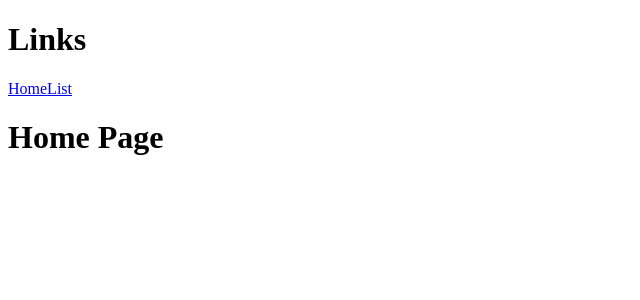
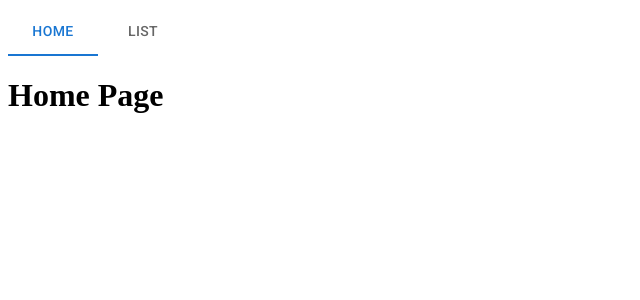
Before and after one commit to poisongrape/random-dvd-site, a React (Create React App) app: page / in a window 1280 px wide. Shown: the top 300 px of the page, without its empty margins (0-640 px from the left). Built offline with nearby package versions, Linux system fonts and the light colour scheme; the HTML template or start-up script is replaced by a standard one.

Commit message:
Rename AppLinks to MenuBar. Add navigation menu.

```diff
--- a/src/App.js
+++ b/src/App.js
@@ -1,11 +1,11 @@
 import { BrowserRouter } from "react-router-dom";
-import AppLinks from "./routes/AppLinks";
+import { MenuBar } from "./components/MenuBar";
 import AppRoutes from "./AppRoutes";
 
 function App() {
   return (
     <BrowserRouter>
-      <AppLinks />
+      <MenuBar />
       <AppRoutes />
     </BrowserRouter>
   );
--- /dev/null
+++ b/src/components/MenuBar.js
@@ -0,0 +1,53 @@
+import React from "react";
+import { useNavigate, useLocation } from "react-router-dom";
+import { css } from "@emotion/react"
+import { Tabs, Tab } from "@mui/material";
+import { Path } from "../consts";
+
+
+const styles = {
+  drawer: css`
+    display: { xs: block, sm: none },
+    & .MuiDrawer-paper': { boxSizing: border-box, width: 240 }
+  `
+}
+
+const tabs = [
+  {
+    label: "Home",
+    id: "menu-item-home",
+    route: Path.home,
+  },
+  {
+    label: "List",
+    id: "menu-item-list",
+    route: Path.list,
+  },
+];
+
+export const MenuBar = () => {
+  const navigate = useNavigate();
+  const { pathname } = useLocation();
+
+  /**
+   * @param {object} event
+   * @param {string} value - Tab's route.
+   */
+  const handleOnChange = (event, value) => {
+    navigate(value);
+  }
+
+  const currTab = tabs.find(tab => pathname === tab.route);
+
+  return (
+    <>
+      <Tabs onChange={handleOnChange} value={currTab?.route ?? false}>
+        {tabs.map((tab) => {
+          return (
+            <Tab key={tab.id} id={tab.id} label={tab.label} value={tab.route} />
+          );
+        })}
+      </Tabs>
+    </>
+  );
+};
--- a/src/routes/AppLinks.js
+++ /dev/null
@@ -1,14 +0,0 @@
-import { Link } from "react-router-dom";
-import { Path } from "../consts";
-
-function AppLinks() {
-  return (
-    <>
-      <h1>Links</h1>
-      <Link to={Path.home}>Home</Link>
-      <Link to={Path.list}>List</Link>
-    </>
-  );
-}
-
-export default AppLinks;
```
